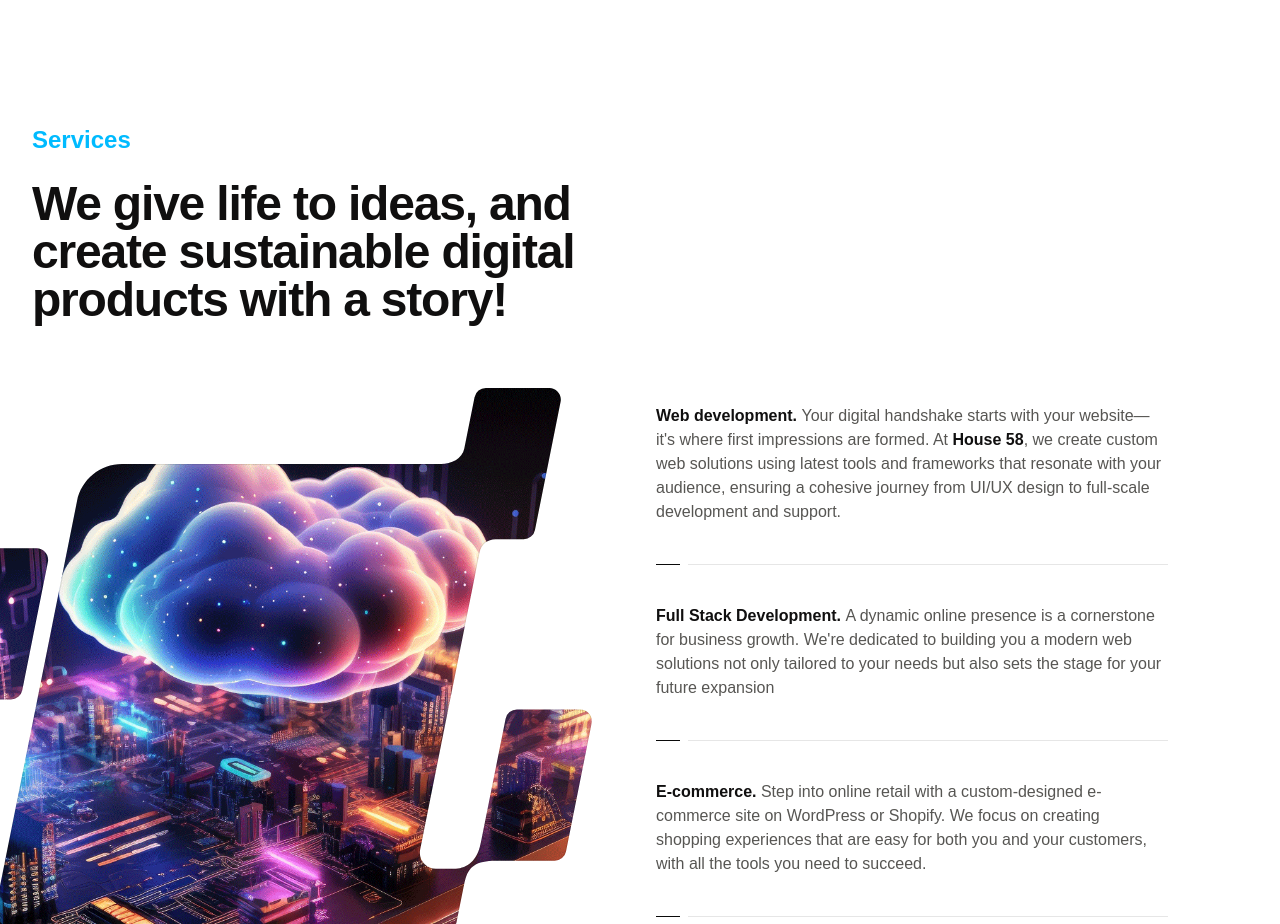
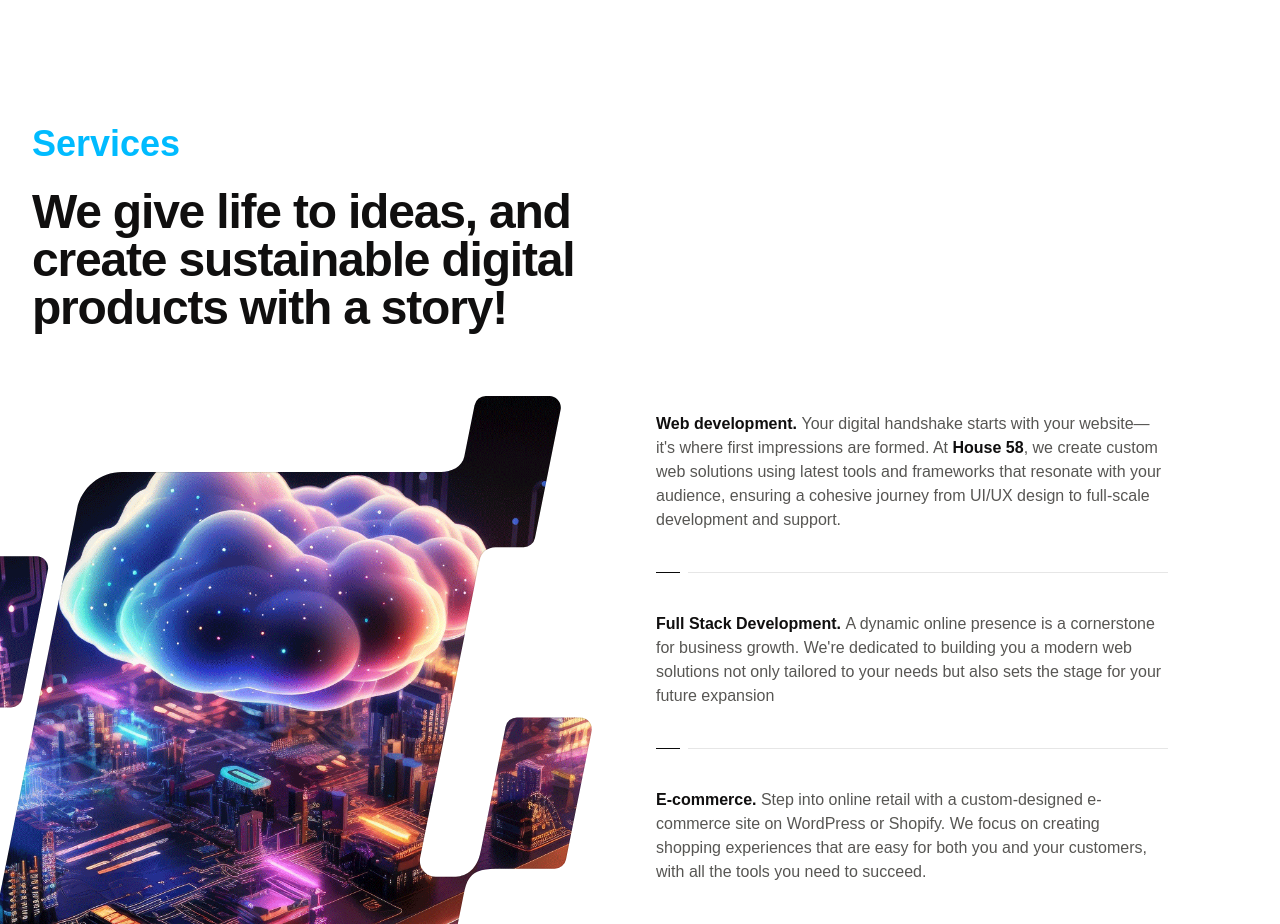
Before and after one commit to yigitaksoy/House58--v2, a React (Vite) app: page / in a window 1280 px wide. Shown: the part 900-1824 px from the top of the page. Built offline with nearby package versions, Linux system fonts and the light colour scheme; a web font is replaced by a local one.

Commit message:
Increase section title font size

```diff
--- a/src/components/SectionIntro.jsx
+++ b/src/components/SectionIntro.jsx
@@ -18,7 +18,7 @@ export function SectionIntro({
             <>
               <span
                 className={clsx(
-                  "mb-6 block font-display font-heavy text-2xl",
+                  "mb-6 block font-display font-heavy text-4xl",
                   invert ? "text-white" : "text-house-bluelight",
                 )}
               >
```
